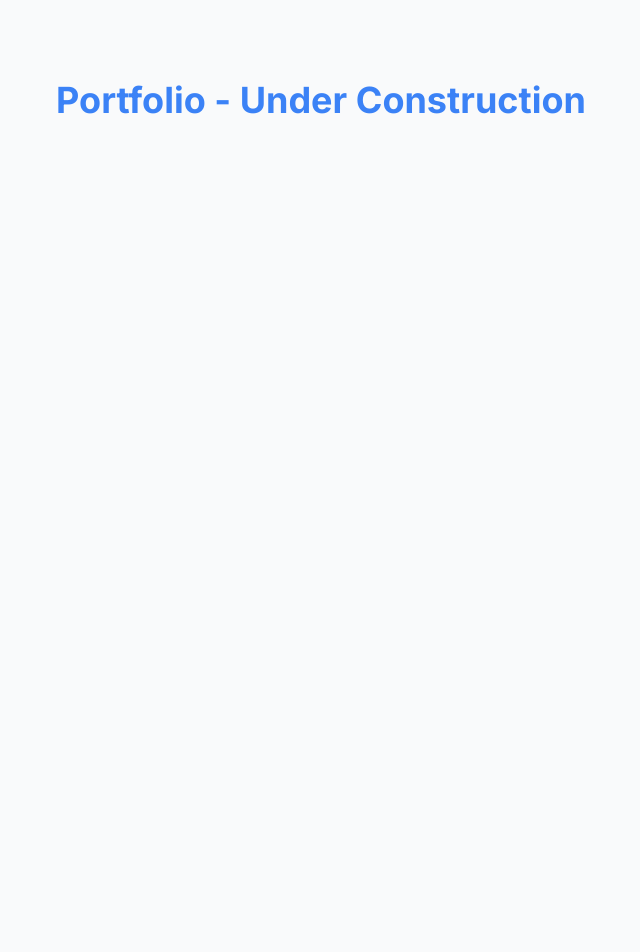
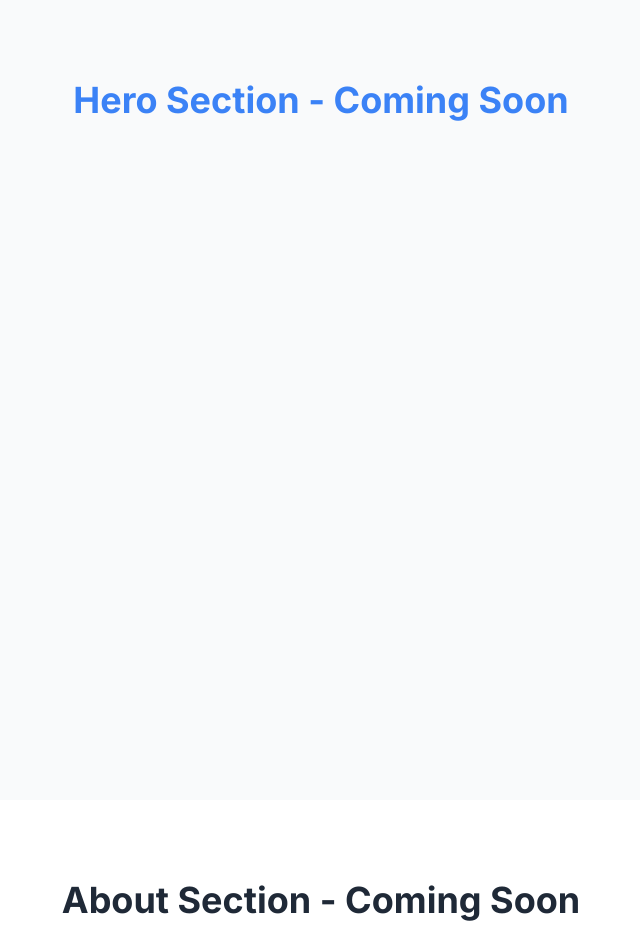
Before and after one commit to JuanSalda91/portfolio, a React (Vite) app: page / in a window 1280 px wide. Shown: the top 952 px of the page, without its empty margins (319-959 px from the left). Before the commit the page ends 800 px from the top, so only its background shows below. Built offline with nearby package versions, Linux system fonts and the light colour scheme.

Commit message:
placeholders added

```diff
--- a/src/App.jsx
+++ b/src/App.jsx
@@ -1,9 +1,57 @@
 function App() {
   return (
-    <div className="min-h-screen">
-      <h1 className="text-4xl font-bold text-center py-20 text-primary">
-        Portfolio - Under Construction
-      </h1>
+    <div className="min-h-screen bg-light">
+      {/* Navbar will go here */}
+
+      {/* Main content sections */}
+      <main>
+        {/* Hero Section */}
+        <section id="home" className="min-h-screen">
+          <div className="container mx-auto px-4">
+            <h1 className="text-4xl font-bold text-center py-20 text-primary">
+              Hero Section - Coming Soon
+            </h1>
+          </div>
+        </section>
+
+        {/* About Section */}
+        <section id="about" className="min-h-screen bg-white">
+          <div className="container mx-auto px-4">
+            <h2 className="text-4xl font-bold text-center py-20 text-dark">
+              About Section - Coming Soon
+            </h2>
+          </div>
+        </section>
+
+        {/* Projects Section */}
+        <section id="projects" className="min-h-screen">
+          <div className="container mx-auto px-4">
+            <h2 className="text-4xl font-bold text-center py-20 text-dark">
+              Projects Section - Coming Soon
+            </h2>
+          </div>
+        </section>
+
+        {/* Skills Section */}
+        <section id="skills" className="min-h-screen bg-white">
+          <div className="container mx-auto px-4">
+            <h2 className="text-4xl font-bold text-center py-20 text-dark">
+              Skills Section - Coming Soon
+            </h2>
+          </div>
+        </section>
+
+        {/* Contact Section */}
+        <section id="contact" className="min-h-screen">
+          <div className="container mx-auto px-4">
+            <h2 className="text-4xl font-bold text-center py-20 text-dark">
+              Contact Section - Coming Soon
+            </h2>
+          </div>
+        </section>
+
+        {/* Footer will go here */}
+      </main>
     </div>
   );
 }
```
